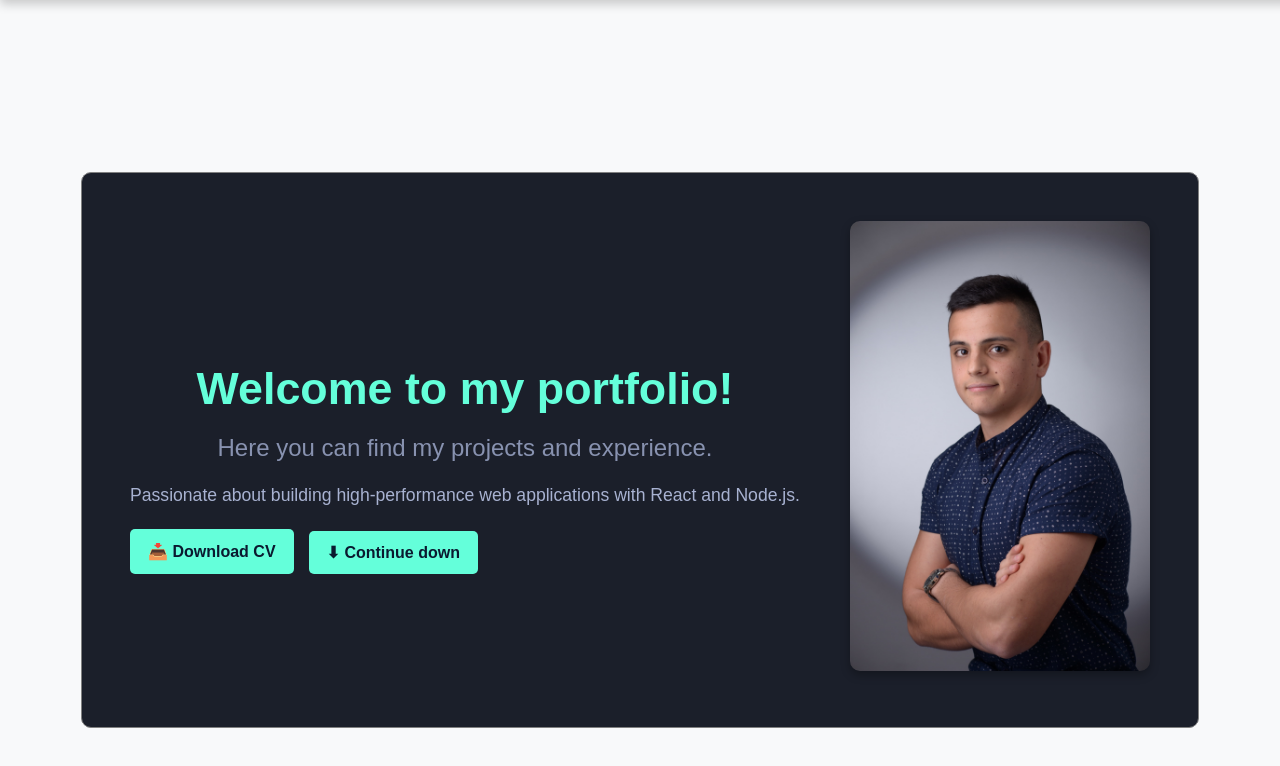
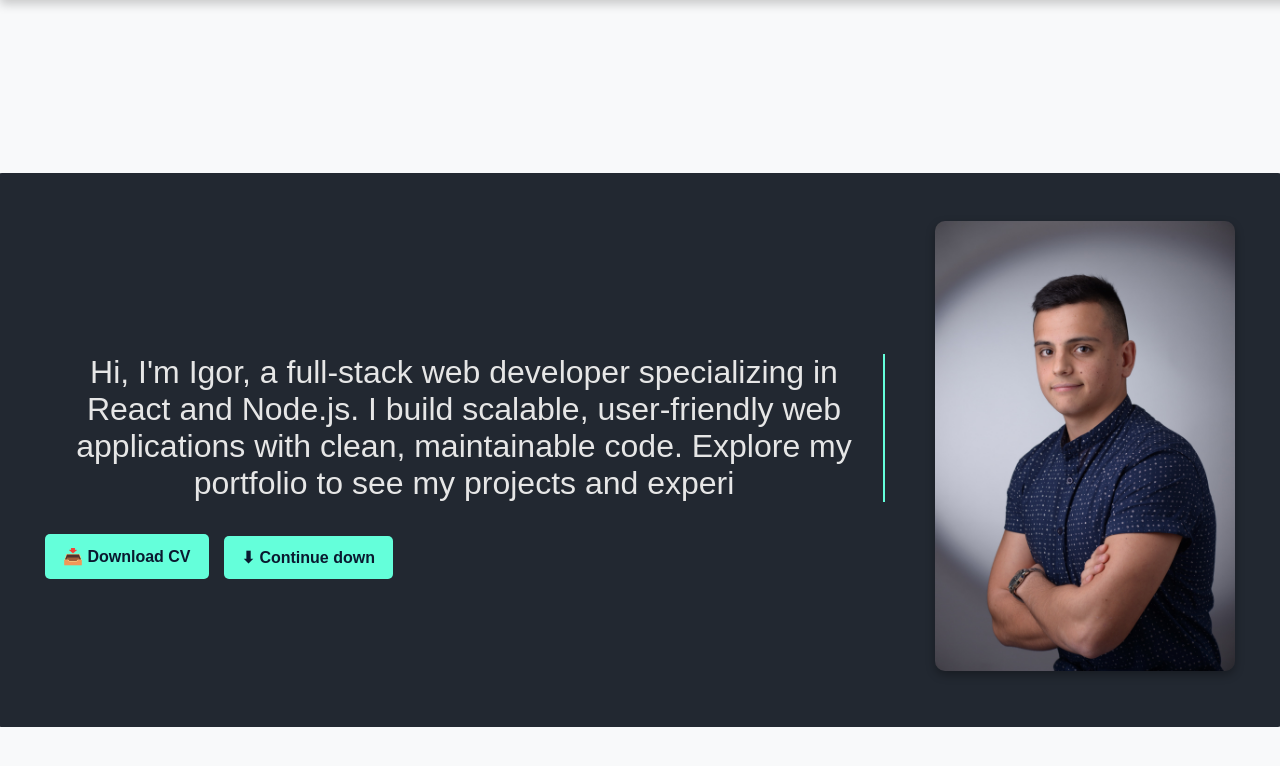
Before and after one commit to McTintor/portfolio, a React (Vite) app: page / in a window 1280 px wide. Shown: the top 766 px of the page. Built offline with nearby package versions, Linux system fonts and the light colour scheme.

Commit message:
improved home page and navbar

```diff
--- a/src/components/Navbar.css
+++ b/src/components/Navbar.css
@@ -120,3 +120,51 @@ nav ul li a:hover {
   display: flex;
   align-items: center;
 }
+
+/* Light Theme */
+.light-theme {
+  background: var(--background-light);
+  box-shadow: 0 4px 10px rgba(0, 0, 0, 0.1);
+}
+
+.light-theme ul li a {
+  color: var(--text-light);
+}
+
+.light-theme ul li a:hover {
+  color: #0077cc;
+}
+
+.light-theme .nav-buttons button {
+  border-color: #0077cc;
+  color: #0077cc;
+}
+
+.light-theme .nav-buttons button:hover {
+  background: #0077cc;
+  color: white;
+}
+
+/* Dark Theme */
+.dark-theme {
+  background: var(--background-dark);
+  box-shadow: 0 4px 10px rgba(0, 0, 0, 0.2);
+}
+
+.dark-theme ul li a {
+  color: var(--text-dark);
+}
+
+.dark-theme ul li a:hover {
+  color: #64FFDA;
+}
+
+.dark-theme .nav-buttons button {
+  border-color: #64FFDA;
+  color: #64FFDA;
+}
+
+.dark-theme .nav-buttons button:hover {
+  background: #64FFDA;
+  color: #0A192F;
+}
--- a/src/components/Navbar.jsx
+++ b/src/components/Navbar.jsx
@@ -24,8 +24,14 @@ const Navbar = () => {
     return () => window.removeEventListener("scroll", handleScroll);
   }, [lastScrollY]);
 
+  useEffect(() => {
+    document.body.classList.toggle("dark", darkMode);
+    document.body.classList.toggle("light", !darkMode);
+  }, [darkMode]);
+
+
   return (
-    <nav className={showNavbar ? "visible" : "hidden"}>
+    <nav className={`${showNavbar ? "visible" : "hidden"} ${!darkMode ? "dark-theme" : "light-theme"}`}>
       <ul>
         <li><a href="#home">{translations[language].home}</a></li>
         <li><a href="#about">{translations[language].about}</a></li>
@@ -33,7 +39,6 @@ const Navbar = () => {
         <li><a href="#contact">{translations[language].contact}</a></li>
       </ul>
       <div className="nav-buttons">
-        {/* Theme Toggle with Emojis */}
         <div className="theme-toggle">
           <span className="emoji">☀️</span>
           <input
--- a/src/index.css
+++ b/src/index.css
@@ -5,12 +5,12 @@
   --text-dark: #e6e6e6;
 }
 
-.light {
+body.light {
   background-color: var(--background-light);
   color: var(--text-light);
 }
 
-.dark {
+body.dark {
   background-color: var(--background-dark);
   color: var(--text-dark);
 }
--- a/src/pages/Home.css
+++ b/src/pages/Home.css
@@ -1,44 +1,60 @@
+/* Container */
 .hero-content {
     display: flex;
     align-items: center;
+    justify-content: center;
     gap: 50px;
     max-width: 1200px;
     padding: 3rem;
-    border: 1px solid gray;
     border-radius: 10px;
-    background-color: var(--background-dark);
-    transition: background 0.3s ease-in-out;
+    transition: background 0.3s ease-in-out, color 0.3s ease-in-out;
+}
+
+/* Light and Dark Mode */
+.hero-content.light {
+    background-color: #ffffff;
+    color: #212529;
+    box-shadow: 0 4px 10px rgba(0, 0, 0, 0.1);
+}
+
+.hero-content.dark {
+    background-color: #222831; /* Darker, more contrasting */
+    color: #e6e6e6;
+    box-shadow: 0 4px 10px rgba(255, 255, 255, 0.1);
 }
 
 .hero-text {
-    flex: 1;
+    max-width: 70%;
 }
 
-.hero-text h1 {
-    font-size: 2.8rem;
-    margin-bottom: 10px;
+
+.typed-text {
+    font-size: 2rem;
+    border-right: 2px solid #64FFDA;
+    display: block;
+    max-width: 100%;
+    white-space: normal;
+    word-wrap: break-word;
+    overflow-wrap: break-word;
+    min-height: 2.5rem; /* Prevent height changes */
 }
 
-.hero-text h1 span {
-    color: #64FFDA;
+/* Hidden full text to reserve space */
+.typed-text-placeholder {
+    font-size: 2rem;
+    visibility: hidden;
+    position: absolute;
+    white-space: normal;
+    word-wrap: break-word;
+    overflow-wrap: break-word;
 }
 
-.hero-text h2 {
-    font-size: 1.5rem;
-    font-weight: 400;
-    color: #8892B0;
-}
 
-.hero-text p {
-    font-size: 1.1rem;
-    color: #A8B2D1;
-    margin-bottom: 20px;
-    line-height: 1.5;
-}
-
+/* Buttons */
 .hero-buttons {
     display: flex;
     gap: 15px;
+    margin-top: 20px;
 }
 
 .hero-buttons button {
--- a/src/pages/Home.jsx
+++ b/src/pages/Home.jsx
@@ -1,4 +1,5 @@
 import { useSelector } from "react-redux";
+import { useState, useEffect } from "react";
 import translations from "../utils/translations";
 import { Link } from "react-scroll";
 import profilePic from "../assets/profile.jpg";
@@ -6,35 +7,71 @@ import "./Home.css";
 
 const Home = () => {
   const language = useSelector((state) => state.language.language);
+  const theme = useSelector((state) => state.theme.darkMode);
+  const themeColor = theme ? "light" : "dark";
 
   const handleDownloadCV = () => {
     const cvUrl = "/igorTintor.pdf";
     const link = document.createElement("a");
     link.href = cvUrl;
-    link.download = "Igor_Tintor_CCV.pdf";
+    link.download = "Igor_Tintor_CV.pdf";
     document.body.appendChild(link);
     link.click();
     document.body.removeChild(link);
   };
 
+// Typewriter effect
+const heroText = translations[language]?.heroText || ""; // Ensure it's defined
+const [typedText, setTypedText] = useState("");
+
+useEffect(() => {
+  setTypedText(""); // Reset text before typing starts
+  let i = 0;
+  let tempText = ""; // Store typed text before setting state
+  const typingInterval = setInterval(() => {
+    if (i < heroText.length) {
+      tempText += heroText[i]; // Update local variable first
+      setTypedText(tempText); // Set state once per cycle
+      i++;
+    } else {
+      clearInterval(typingInterval);
+    }
+  }, 30);
+
+  return () => clearInterval(typingInterval);
+}, [language]);
+
+const [textWidth, setTextWidth] = useState("auto");
+
+useEffect(() => {
+  // Create an offscreen span to measure text width
+  const span = document.createElement("span");
+  span.style.visibility = "hidden";
+  span.style.whiteSpace = "nowrap";
+  span.style.position = "absolute";
+  span.style.fontSize = "2rem"; // Match your typed text style
+  span.innerText = heroText;
+
+  document.body.appendChild(span);
+  setTextWidth(`${span.offsetWidth}px`); // Store width
+  document.body.removeChild(span);
+}, [heroText]);
+
+
+
   return (
-      <div className="hero-content">
-        <div className="hero-text">
-          <h1>{translations[language].welcome}</h1>
-          <h2>{translations[language].description}</h2>
-          <p>
-            {translations[language].heroText ||
-              "Passionate about building high-performance web applications with React and Node.js."}
-          </p>
+    <div className={`hero-content ${themeColor}`}>
+      <div className="hero-text" style={{width: textWidth}}>
+        <p className="typed-text">{typedText}</p>
         <div className="hero-buttons">
           <button onClick={handleDownloadCV}>📥 {translations[language].downloadCV}</button>
-            <Link to="about" smooth={true} duration={600}>
+          <Link to="about" smooth={true} duration={100}>
             <button className="scroll-btn">⬇ {translations[language].continueScrolling}</button>
           </Link>
         </div>
       </div>
       <div className="hero-image">
-          <img src={profilePic} alt="Profile" />
+        <img src={profilePic} alt="Profile" className="fade-in" />
       </div>
     </div>
   );
--- a/src/utils/translations.js
+++ b/src/utils/translations.js
@@ -7,10 +7,9 @@ const translations = {
       contact: "Contact",
       theme: "Theme",
       lang: "Language",
-      welcome: "Welcome to my portfolio!",
-      description: "Here you can find my projects and experience.",
+      heroText: "Hi, I'm Igor, a full-stack web developer specializing in React and Node.js. I build scalable, user-friendly web applications with clean, maintainable code. Explore my portfolio to see my projects and experience!",
       downloadCV: "Download CV",
-      continueScrolling: "Continue down"
+      continueScrolling: "Continue down",
     },
     sr: {
       home: "Početna",
@@ -20,8 +19,7 @@ const translations = {
       contact: "Kontakt",
       theme: "Tema",
       lang: "Jezik",
-      welcome: "Dobrodošli na moj portfolio!",
-      description: "Ovde možete pronaći moje projekte i iskustvo.",
+      heroText: "Zdravo, ja sam Igor, full-stack web developer specijalizovan za React i Node.js. Kreiram skalabilne i intuitivne web aplikacije sa čistim i održivim kodom. Pogledajte moj portfolio da biste videli moje projekte i iskustvo!",
       downloadCV: "Preuzmi CV",
       continueScrolling: "Nastavi dalje"
     },
```
Lines whose indentation alone changed are shown as unchanged.
